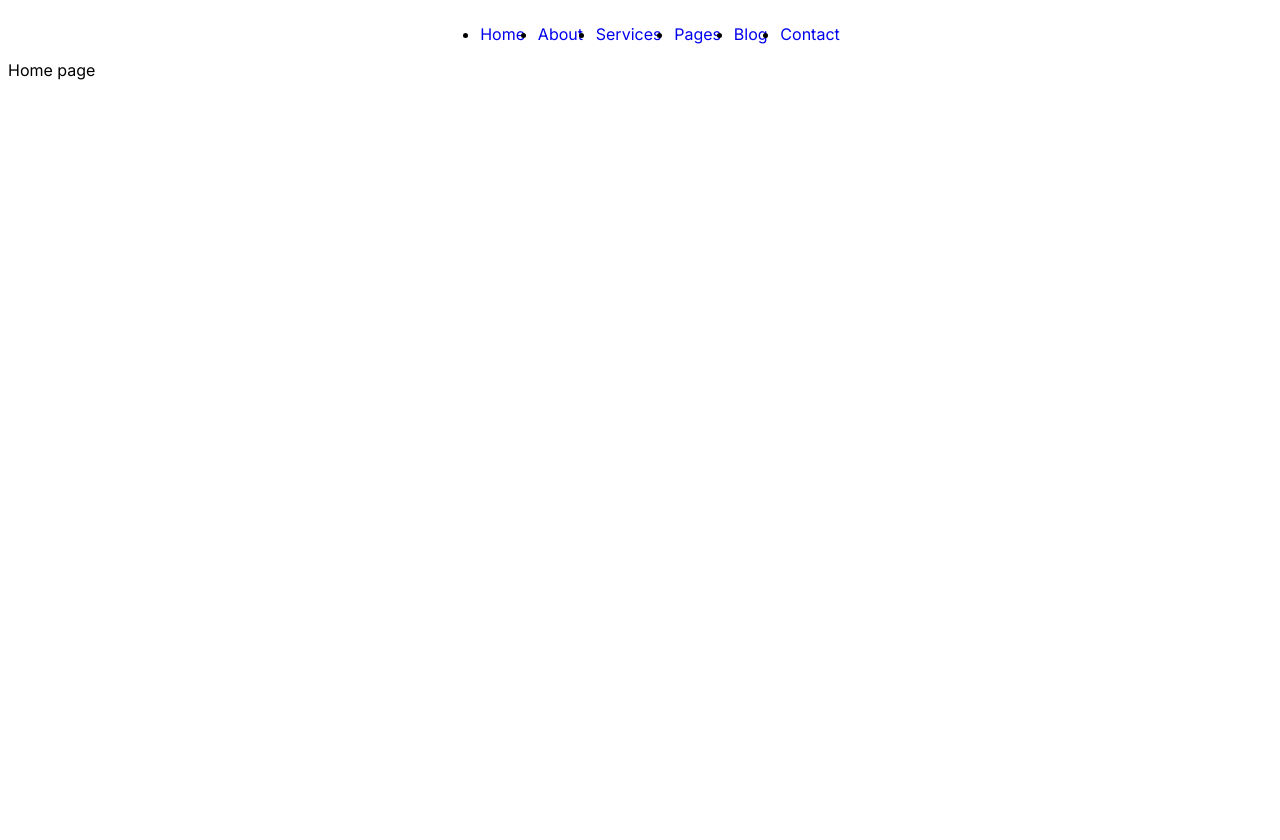
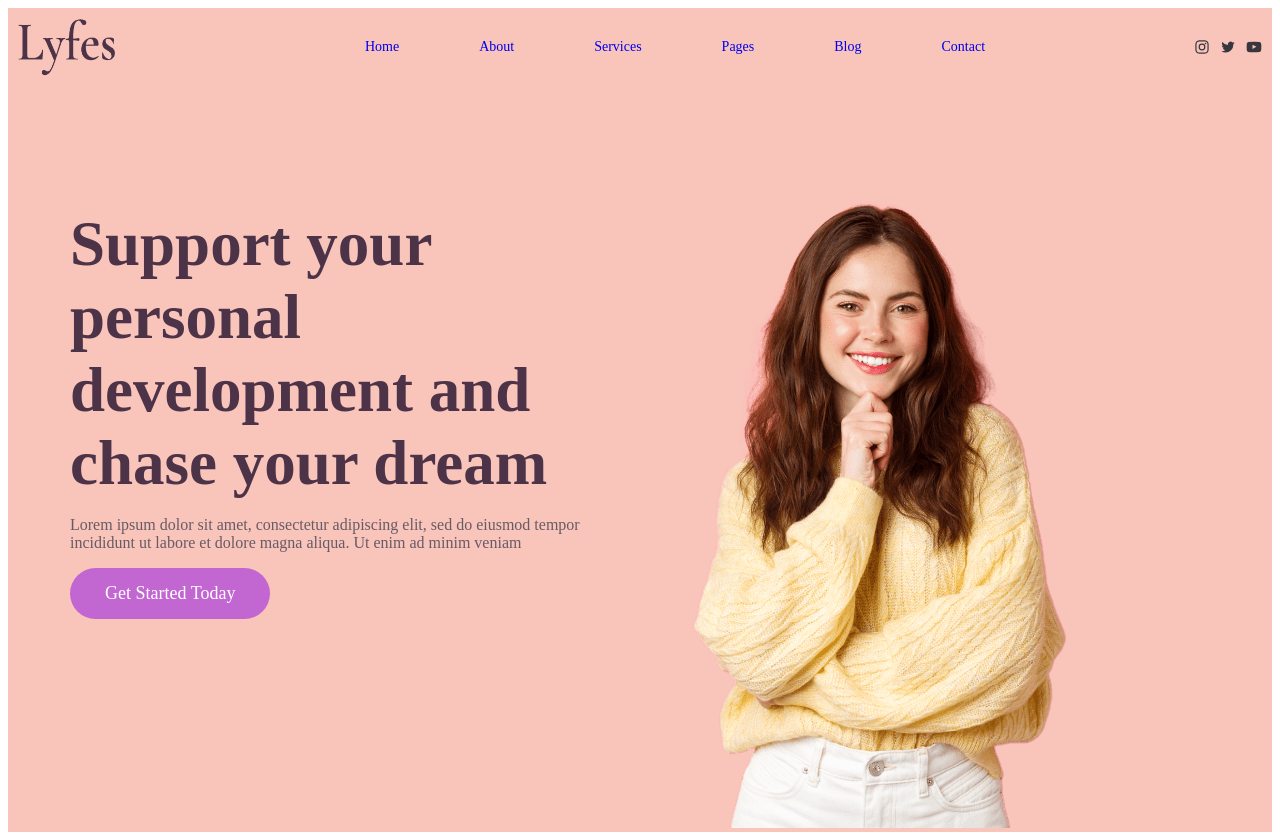
Before and after one commit to subhasasmal08/website, a Next.js app in the folder portfolio/: page / in a window 1280 px wide. Before the commit the page ends 800 px from the top, so only its background shows below. Built offline with nearby package versions, Linux system fonts and the light colour scheme.

Commit message:
home page started

```diff
--- a/portfolio/app/Pages/page.js
+++ b/portfolio/app/Pages/page.js
@@ -1,10 +1,11 @@
 "use client"
 import React, { Component } from 'react'
+import "../Pages/pages.scss"
 
 export default class page extends Component {
   render() {
     return (
-      <div>Pages</div>
+      <div className='pages_header_tag'>Pages</div>
     )
   }
 }
--- a/portfolio/app/component/Navbar/Navbar.js
+++ b/portfolio/app/component/Navbar/Navbar.js
@@ -1,16 +1,16 @@
 "use client";
 import Link from "next/link";
 import { useRouter, usePathname } from "next/navigation";
-import React, { Component } from 'react'
-import "../Navbar/navbar.scss"
+import React, { Component } from "react";
+import "../Navbar/navbar.scss";
+import Image from "next/image";
+import logo from "../../../public/assets/Images/Logo_Lyfes-3-01.png";
 
 class Child extends Component {
   constructor(props) {
     super(props);
 
-    this.state = {
-
-    };
+    this.state = {};
   }
   render() {
     const navbarArr = [
@@ -40,13 +40,17 @@ class Child extends Component {
       },
     ];
     return (
-      <div>
       <nav className="navbar">
+        <Image src={logo} alt="logo" className="logo" placeholder="blur" />
         <ul className="navbar_ul">
           {navbarArr.map((item) => (
             <li
               key={item.link}
-              className={this.props.pathname === item.link ? "active navbar_title" : "navbar_title"}
+              className={
+                this.props.pathname === item.link
+                  ? "active navbar_title"
+                  : "navbar_title"
+              }
               // style={{ color: active === item.name && "active" }}
             >
               <Link
@@ -59,9 +63,13 @@ class Child extends Component {
             </li>
           ))}
         </ul>
+        <div className="social_media_icons">
+          <Insta />
+          <Twitter />
+          <Youtube />
+        </div>
       </nav>
-    </div>
-    )
+    );
   }
 }
 
@@ -72,3 +80,45 @@ const Page = (props) => {
 };
 
 export default Page;
+
+const Insta = (props) => (
+  <svg
+    fill="#383740"
+    width="16px"
+    height="16px"
+    viewBox="0 0 24 24"
+    xmlns="http://www.w3.org/2000/svg"
+    data-name="Layer 1"
+    {...props}
+  >
+    <path d="M17.34,5.46h0a1.2,1.2,0,1,0,1.2,1.2A1.2,1.2,0,0,0,17.34,5.46Zm4.6,2.42a7.59,7.59,0,0,0-.46-2.43,4.94,4.94,0,0,0-1.16-1.77,4.7,4.7,0,0,0-1.77-1.15,7.3,7.3,0,0,0-2.43-.47C15.06,2,14.72,2,12,2s-3.06,0-4.12.06a7.3,7.3,0,0,0-2.43.47A4.78,4.78,0,0,0,3.68,3.68,4.7,4.7,0,0,0,2.53,5.45a7.3,7.3,0,0,0-.47,2.43C2,8.94,2,9.28,2,12s0,3.06.06,4.12a7.3,7.3,0,0,0,.47,2.43,4.7,4.7,0,0,0,1.15,1.77,4.78,4.78,0,0,0,1.77,1.15,7.3,7.3,0,0,0,2.43.47C8.94,22,9.28,22,12,22s3.06,0,4.12-.06a7.3,7.3,0,0,0,2.43-.47,4.7,4.7,0,0,0,1.77-1.15,4.85,4.85,0,0,0,1.16-1.77,7.59,7.59,0,0,0,.46-2.43c0-1.06.06-1.4.06-4.12S22,8.94,21.94,7.88ZM20.14,16a5.61,5.61,0,0,1-.34,1.86,3.06,3.06,0,0,1-.75,1.15,3.19,3.19,0,0,1-1.15.75,5.61,5.61,0,0,1-1.86.34c-1,.05-1.37.06-4,.06s-3,0-4-.06A5.73,5.73,0,0,1,6.1,19.8,3.27,3.27,0,0,1,5,19.05a3,3,0,0,1-.74-1.15A5.54,5.54,0,0,1,3.86,16c0-1-.06-1.37-.06-4s0-3,.06-4A5.54,5.54,0,0,1,4.21,6.1,3,3,0,0,1,5,5,3.14,3.14,0,0,1,6.1,4.2,5.73,5.73,0,0,1,8,3.86c1,0,1.37-.06,4-.06s3,0,4,.06a5.61,5.61,0,0,1,1.86.34A3.06,3.06,0,0,1,19.05,5,3.06,3.06,0,0,1,19.8,6.1,5.61,5.61,0,0,1,20.14,8c.05,1,.06,1.37.06,4S20.19,15,20.14,16ZM12,6.87A5.13,5.13,0,1,0,17.14,12,5.12,5.12,0,0,0,12,6.87Zm0,8.46A3.33,3.33,0,1,1,15.33,12,3.33,3.33,0,0,1,12,15.33Z" />
+  </svg>
+);
+
+const Twitter = (props) => (
+  <svg
+    fill="#383740"
+    width="16px"
+    height="16px"
+    viewBox="0 0 24 24"
+    xmlns="http://www.w3.org/2000/svg"
+    data-name="Layer 1"
+    {...props}
+  >
+    <path d="M22,5.8a8.49,8.49,0,0,1-2.36.64,4.13,4.13,0,0,0,1.81-2.27,8.21,8.21,0,0,1-2.61,1,4.1,4.1,0,0,0-7,3.74A11.64,11.64,0,0,1,3.39,4.62a4.16,4.16,0,0,0-.55,2.07A4.09,4.09,0,0,0,4.66,10.1,4.05,4.05,0,0,1,2.8,9.59v.05a4.1,4.1,0,0,0,3.3,4A3.93,3.93,0,0,1,5,13.81a4.9,4.9,0,0,1-.77-.07,4.11,4.11,0,0,0,3.83,2.84A8.22,8.22,0,0,1,3,18.34a7.93,7.93,0,0,1-1-.06,11.57,11.57,0,0,0,6.29,1.85A11.59,11.59,0,0,0,20,8.45c0-.17,0-.35,0-.53A8.43,8.43,0,0,0,22,5.8Z" />
+  </svg>
+);
+
+const Youtube = (props) => (
+  <svg
+    fill="#383740"
+    width="16px"
+    height="16px"
+    viewBox="0 0 24 24"
+    xmlns="http://www.w3.org/2000/svg"
+    data-name="Layer 1"
+    {...props}
+  >
+    <path d="M23,9.71a8.5,8.5,0,0,0-.91-4.13,2.92,2.92,0,0,0-1.72-1A78.36,78.36,0,0,0,12,4.27a78.45,78.45,0,0,0-8.34.3,2.87,2.87,0,0,0-1.46.74c-.9.83-1,2.25-1.1,3.45a48.29,48.29,0,0,0,0,6.48,9.55,9.55,0,0,0,.3,2,3.14,3.14,0,0,0,.71,1.36,2.86,2.86,0,0,0,1.49.78,45.18,45.18,0,0,0,6.5.33c3.5.05,6.57,0,10.2-.28a2.88,2.88,0,0,0,1.53-.78,2.49,2.49,0,0,0,.61-1,10.58,10.58,0,0,0,.52-3.4C23,13.69,23,10.31,23,9.71ZM9.74,14.85V8.66l5.92,3.11C14,12.69,11.81,13.73,9.74,14.85Z" />
+  </svg>
+);
--- a/portfolio/app/component/Navbar/navbar.scss
+++ b/portfolio/app/component/Navbar/navbar.scss
@@ -1,11 +1,31 @@
 .navbar {
   display: flex;
-  justify-content: space-around;
+  justify-content: space-between;
   align-items: center;
+  padding: 10px;
+  background-color: #f9c4ba;
 
+  .logo {
+    width: 98px;
+    height: 58px;
+  }
   .navbar_ul {
     display: flex;
-    gap: 1vw;
     align-items: center;
+    .navbar_title {
+      font-family: "Poppins", "Sans-serif";
+      font-size: 14px;
+      font-weight: 400;
+      padding: 0px 20px 0px 20px;
+      list-style-type: none;
+      transition: all 0.4s ease;
+      text-transform: none;
+      box-sizing: border-box;
+    }
+  }
+  .social_media_icons {
+    display: flex;
+    align-items: center;
+    gap: 10px;
   }
 }
--- /dev/null
+++ b/portfolio/app/home.scss
@@ -0,0 +1,48 @@
+.home_page_main_wrapper {
+  transition: background 0.3s, border 0.3s, border-radius 0.3s, box-shadow 0.3s;
+  margin-top: 0px;
+  margin-bottom: 0px;
+  padding: 80px 0px 0px 0px;
+  background-color: #f9c4ba;
+  .partition_wrapper {
+    max-width: 1140px;
+    display: flex;
+    margin-right: auto;
+    margin-left: auto;
+    position: relative;
+    .lhs_wrapper {
+      width: 49.956%;
+      .lhs_header {
+        color: #4c3347;
+        font-family: "Cormorant Garamond", "Sans-serif";
+        font-size: 63px;
+        font-weight: 600;
+        // line-height: 16px;
+        margin-bottom: 0;
+      }
+      .lhs_subheader {
+        transition: background 0.3s, border 0.3s, border-radius 0.3s,
+          box-shadow 0.3s, transform 0.4s;
+        color: #685b65;
+        font-family: "Poppins", "Sans-serif";
+        font-size: 16px;
+        font-weight: 400;
+      }
+      .lhs_button {
+        font-family: "Poppins", "Sans-serif";
+        font-size: 18px;
+        font-weight: 500;
+        fill: #ffffff;
+        color: #ffffff;
+        background-color: #c267d1;
+        border-radius: 30px 30px 30px 30px;
+        padding: 15px 35px 15px 35px;
+        display: flex;
+        align-items: center;
+        border: none;
+      }
+    }
+    .rhs_wrapper {
+    }
+  }
+}
--- a/portfolio/app/page.js
+++ b/portfolio/app/page.js
@@ -1,9 +1,30 @@
+"use client";
+import React, { Component } from "react";
+import Image from "next/image";
+import hero from "../public/assets/Images/hero1.png";
+import "./home.scss";
 
-
-export default function Home() {
-  return (
-   <div>
-    Home page
-   </div>
-  )
+export default class page extends Component {
+  render() {
+    return (
+      <div className="home_page_main_wrapper">
+        <div className="partition_wrapper">
+          <div className="lhs_wrapper">
+            <h1 className="lhs_header">
+              Support your personal development and chase your dream
+            </h1>
+            <p className="lhs_subheader">
+              Lorem ipsum dolor sit amet, consectetur adipiscing elit, sed do
+              eiusmod tempor incididunt ut labore et dolore magna aliqua. Ut
+              enim ad minim veniam
+            </p>
+            <button className="lhs_button">Get Started Today</button>
+          </div>
+          <div className="rhs_wrapper">
+            <Image src={hero} alt="hero" className="hero" placeholder="blur" />
+          </div>
+        </div>
+      </div>
+    );
+  }
 }
```
Also changed, not shown: portfolio/app/Pages/pages.scss (added), portfolio/public/assets/Images/Logo_Lyfes-3-01.png (added), portfolio/public/assets/Images/hero1.png (added).
